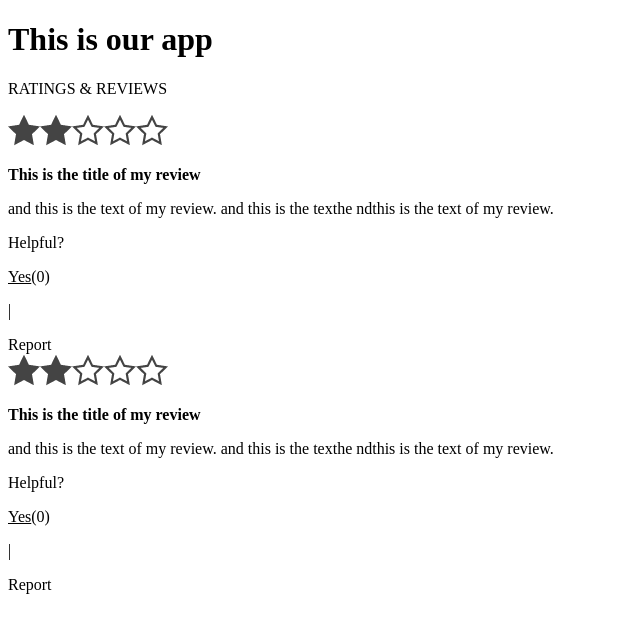
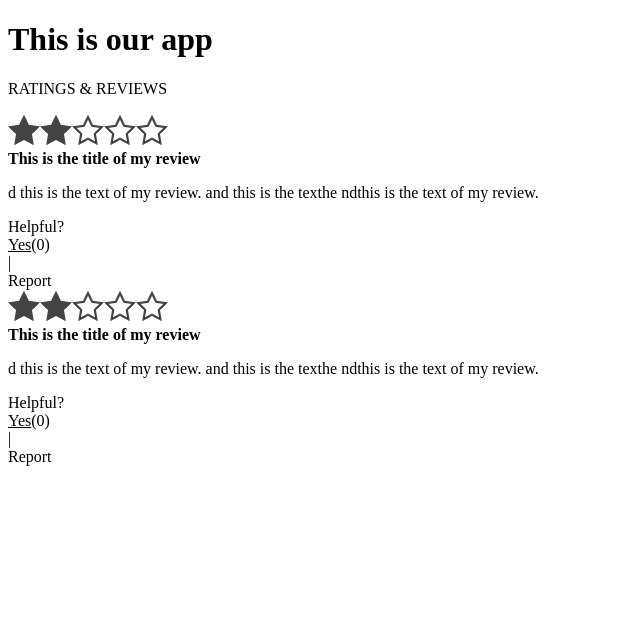
Before and after one commit to tobiasafischer/Project-Catwalk-FEC, a React app: page / in a window 1280 px wide. Shown: the top 632 px of the page, without its empty margins (0-640 px from the left). Built offline with nearby package versions, Linux system fonts and the light colour scheme; the HTML template or start-up script is replaced by a standard one.

Commit message:
Layed out barebones boostrap to review tile

```diff
--- a/client/src/components/R-and-R/components/review-tile.jsx
+++ b/client/src/components/R-and-R/components/review-tile.jsx
@@ -1,44 +1,49 @@
 import React, { useState } from 'react';
+import { Card } from 'react-bootstrap';
 import Stars from './stars';
+
+function ReviewTile(props) {
+  // refactor to use ref so it only rerenders on stars change --> memoize the roundStars
 
   function roundStars(star) {
     return Math.floor(star * 4);
   }
 
-function ReviewTile(props) {
-  // refactor to use ref so it only rerenders on stars change --> memoize the roundStars
   const [{ stars }] = useState(props);
   const [starsRounded] = useState(() => roundStars(stars));
   const [{ title }] = useState(props);
   const [{ body }] = useState(props);
   const [positiveReviews, setPositiveReviews] = useState(0);
   const [reportCount, setReportCount] = useState(0);
+
   return (
     <div className="review-tile">
+      <Card style={{ color: '#000' }}>
         <Stars stop={20} step={4} fractions={4} initialRating={starsRounded} readonly="true" />
-      <div id="review-text-container">
-        <p className="h2">
+        <div className="mt-3" id="review-text-container">
+          <Card.Title>
             { title }
             <strong>This is the title of my review</strong>
-        </p>
-        <p className="lead">
+          </Card.Title>
+          <Card.Text>
             { body }
-          and this is the text of my review. and this is the texthe ndthis is the text of my review.
-        </p>
-        <div id="helpful">
-          <p>Helpful?</p>
-          <div id="helpful-yes" onClick={() => setPositiveReviews(positiveReviews + 1)} aria-hidden="true">
+            d this is the text of my review. and this is the texthe ndthis is the text of my review.
+          </Card.Text>
+          <div className="d-sm-inline-flex justify-content-sm-between" id="helpful">
+            <div id="helpful-text" className="ml-auto p-2">Helpful?</div>
+            <div id="helpful-text" className="ml-auto p-2" onClick={() => setPositiveReviews(positiveReviews + 1)} aria-hidden="true">
               <u>Yes</u>
               (
               {positiveReviews}
               )
             </div>
-          <p>   |   </p>
-          <div id="report" onClick={() => setReportCount(reportCount + 1)} aria-hidden="true">
+            <div className="ml-auto p-2">|</div>
+            <div id="helpful-text" className="ml-auto p-2" onClick={() => setReportCount(reportCount + 1)} aria-hidden="true">
               Report
             </div>
           </div>
         </div>
+      </Card>
     </div>
   );
 }
--- a/package.json
+++ b/package.json
@@ -49,6 +49,7 @@
     "path": "^0.12.7",
     "postcss-cli": "^8.3.1",
     "react": "^17.0.2",
+    "react-bootstrap": "^1.5.2",
     "react-dom": "^17.0.2",
     "react-icons": "^4.2.0",
     "react-rating": "^2.0.5",
```
Also changed, not shown: 2 other files (tests, documents, lock files or other folders). Lines whose indentation alone changed are shown as unchanged.
